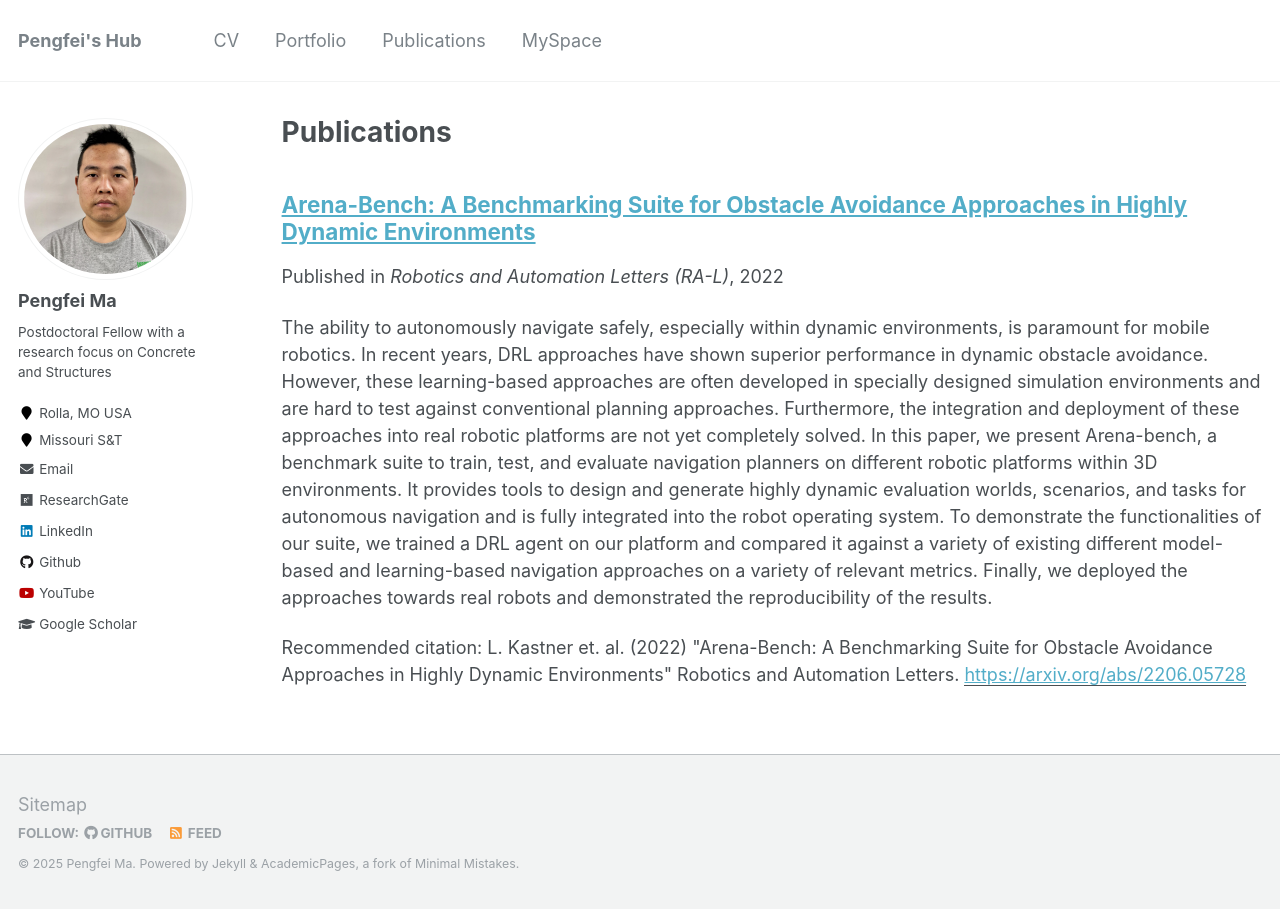
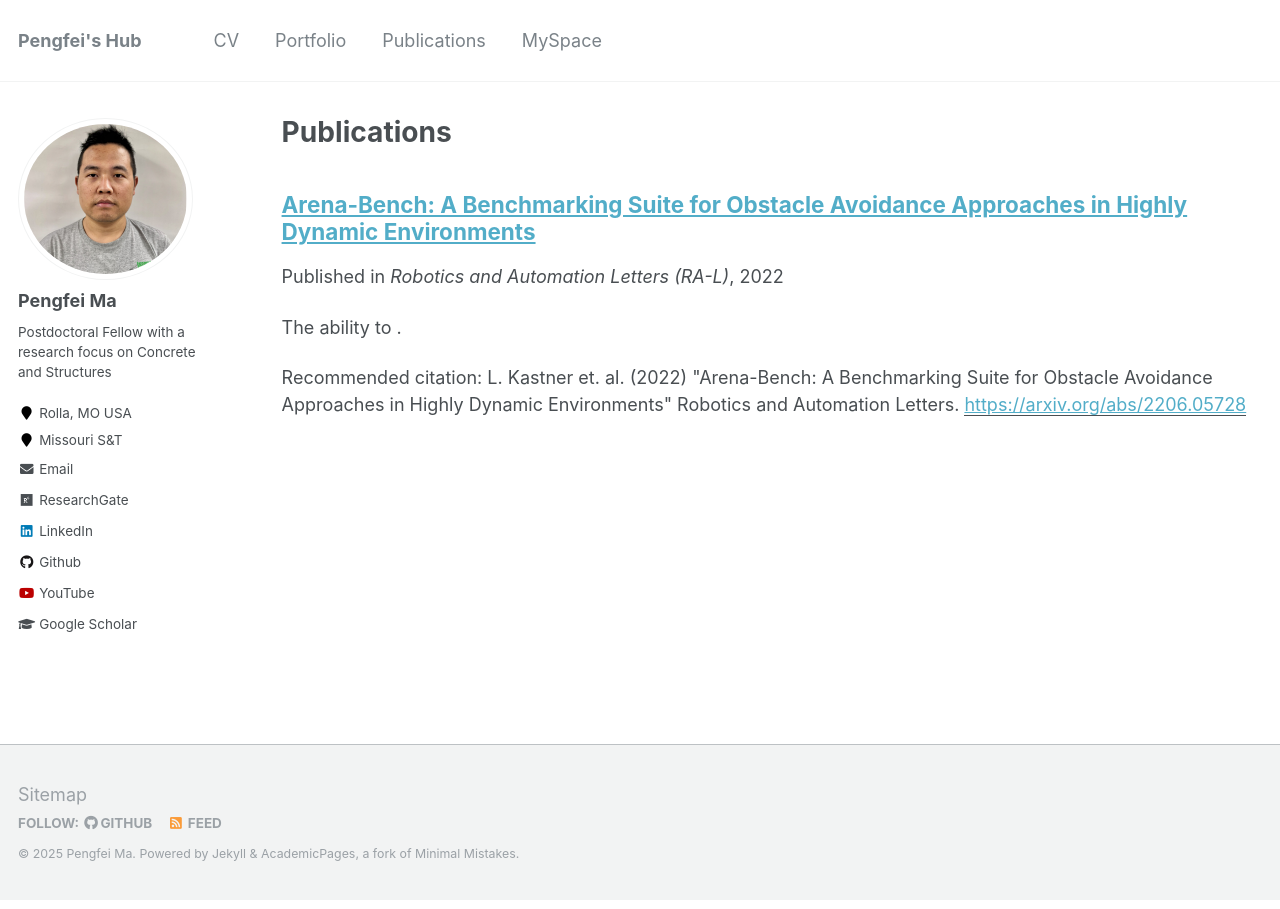
Before and after one commit to KyleMMA/KyleMMA.github.io, a Jekyll site: the page built from _pages/publications.md, in a window 1280 px wide. Built offline with Jekyll 4.4.1, drawn with Linux system fonts in a browser that asks for light colours.

Commit message:
Update 2022-Arena-Bench.md

```diff
--- a/_publications/2022-Arena-Bench.md
+++ b/_publications/2022-Arena-Bench.md
@@ -2,7 +2,7 @@
 title: "Arena-Bench: A Benchmarking Suite for Obstacle Avoidance Approaches in Highly Dynamic Environments"
 collection: publications
 permalink: /publication/2022-Arena-Bench
-excerpt: 'The ability to autonomously navigate safely, especially within dynamic environments, is paramount for mobile robotics. In recent years, DRL approaches have shown superior performance in dynamic obstacle avoidance. However, these learning-based approaches are often developed in specially designed simulation environments and are hard to test against conventional planning approaches. Furthermore, the integration and deployment of these approaches into real robotic platforms are not yet completely solved. In this paper, we present Arena-bench, a benchmark suite to train, test, and evaluate navigation planners on different robotic platforms within 3D environments. It provides tools to design and generate highly dynamic evaluation worlds, scenarios, and tasks for autonomous navigation and is fully integrated into the robot operating system. To demonstrate the functionalities of our suite, we trained a DRL agent on our platform and compared it against a variety of existing different model-based and learning-based navigation approaches on a variety of relevant metrics. Finally, we deployed the approaches towards real robots and demonstrated the reproducibility of the results.'
+excerpt: 'The ability to .'
 date: 2022-10-01
 venue: 'Robotics and Automation Letters (RA-L)'
 paperurl: 'https://arxiv.org/abs/2206.05728'
```
